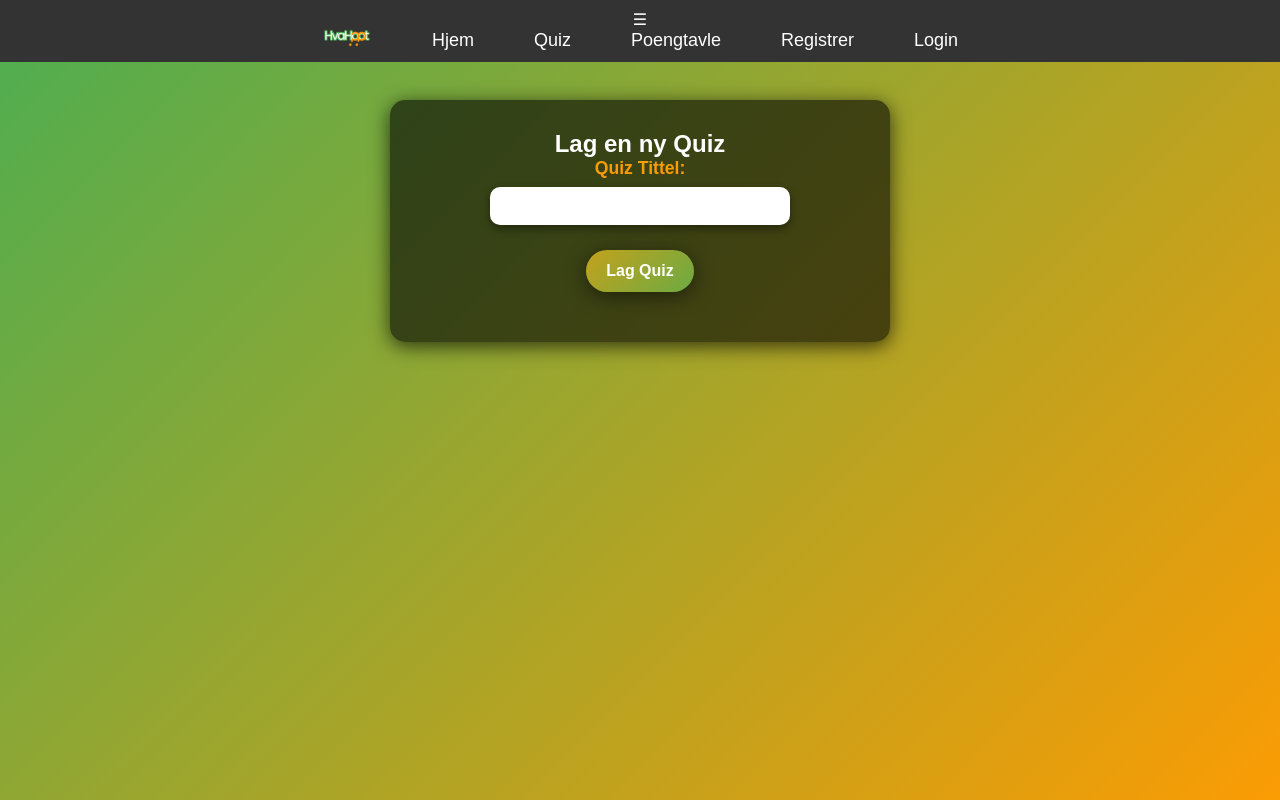
After one commit to Odyi/DuoOppgave, a Flask app: page /create_quiz in a window 1280 px wide. The commit adds this page. Run offline with Flask 3, Linux system fonts and the light colour scheme; a user stored in the database is signed in.

Commit message:
fixed everything tested backend on my ownt
added everything basically making quizzes adding guests database debugs fixes other solutions for html, base templates, new js, new html side add questions for easier use to connect backend wit hfrontend

```diff
--- a/app.py
+++ b/app.py
@@ -16,7 +16,8 @@ def init_db():
                         password TEXT)''')
     cursor.execute('''CREATE TABLE IF NOT EXISTS quizzes (
                         id INTEGER PRIMARY KEY AUTOINCREMENT,
-                        title TEXT NOT NULL)''')
+                        title TEXT NOT NULL,
+                        creator_id INTEGER)''')
     cursor.execute('''CREATE TABLE IF NOT EXISTS questions (
                         id INTEGER PRIMARY KEY AUTOINCREMENT,
                         quiz_id INTEGER,
@@ -31,6 +32,13 @@ def init_db():
                         user_id INTEGER,
                         quiz_id INTEGER,
                         score INTEGER)''')
+    cursor.execute('''CREATE TABLE IF NOT EXISTS winners (
+                        id INTEGER PRIMARY KEY AUTOINCREMENT,
+                        user_id INTEGER,
+                        points INTEGER,
+                        quiz_id INTEGER,
+                        FOREIGN KEY (user_id) REFERENCES users(id),
+                        FOREIGN KEY (quiz_id) REFERENCES quizzes(id))''')
     conn.commit()
     conn.close()
 
@@ -39,7 +47,12 @@ def index():
     """Redirect users to login/register if they are not authenticated."""
     if 'user_id' not in session:
         return redirect(url_for('register'))
-    return render_template('index.html')
+    conn = sqlite3.connect('database.db')
+    cursor = conn.cursor()
+    cursor.execute("SELECT * FROM quizzes")
+    quizzes = cursor.fetchall()
+    conn.close()
+    return render_template('index.html', quizzes=quizzes)
 
 @app.route('/register', methods=['GET', 'POST'])
 def register():
@@ -72,7 +85,7 @@ def login():
         conn.close()
         if user and check_password_hash(user[2], password):
             session['user_id'] = user[0]
-            session['is_guest'] = False
+            session['username'] = user[1]
             return redirect(url_for('index'))
         else:
             return "Invalid credentials."
@@ -95,7 +108,7 @@ def guest():
     session['is_guest'] = True  # Mark this session as a guest session
 
     conn.close()
-    return redirect(url_for('quiz'))
+    return redirect(url_for('index'))
 
 @app.route('/logout')
 def logout():
@@ -114,12 +127,90 @@ def logout():
     conn.close()
     return redirect(url_for('index'))
 
-@app.route('/quiz')
-def quiz():
-    """Only allow logged-in users or guests to access the quiz."""
+@app.route('/create_quiz', methods=['GET', 'POST'])
+def create_quiz():
+    """Allow registered users to create quizzes."""
     if 'user_id' not in session:
-        return redirect(url_for('register'))
-    return render_template('quiz.html')
+        return redirect(url_for('login'))
+    if request.method == 'POST':
+        title = request.form['title']
+        user_id = session['user_id']
+        conn = sqlite3.connect('database.db')
+        cursor = conn.cursor()
+        cursor.execute("INSERT INTO quizzes (title, creator_id) VALUES (?, ?)", (title, user_id))
+        quiz_id = cursor.lastrowid
+        conn.commit()
+        conn.close()
+        return redirect(url_for('add_questions', quiz_id=quiz_id))
+    return render_template('create_quiz.html')
+
+@app.route('/add_questions/<int:quiz_id>', methods=['GET', 'POST'])
+def add_questions(quiz_id):
+    """Allow users to add questions to a quiz."""
+    if 'user_id' not in session:
+        return redirect(url_for('login'))
+    if request.method == 'POST':
+        question = request.form['question']
+        option1 = request.form['option1']
+        option2 = request.form['option2']
+        option3 = request.form['option3']
+        option4 = request.form['option4']
+        correct_option = request.form['correct_option']
+        conn = sqlite3.connect('database.db')
+        cursor = conn.cursor()
+        cursor.execute("INSERT INTO questions (quiz_id, question, option1, option2, option3, option4, correct_option) VALUES (?, ?, ?, ?, ?, ?, ?)",
+                       (quiz_id, question, option1, option2, option3, option4, correct_option))
+        conn.commit()
+        conn.close()
+        return redirect(url_for('add_questions', quiz_id=quiz_id))
+    return render_template('add_questions.html', quiz_id=quiz_id)
+
+@app.route('/quiz/<int:quiz_id>')
+def quiz(quiz_id):
+    """Retrieve and display the quiz."""
+    if 'user_id' not in session:
+        return redirect(url_for('login'))
+    conn = sqlite3.connect('database.db')
+    cursor = conn.cursor()
+    cursor.execute("SELECT id, question, option1, option2, option3, option4 FROM questions WHERE quiz_id = ?", (quiz_id,))
+    questions = cursor.fetchall()
+    conn.close()
+    return render_template('quiz.html', questions=questions, quiz_id=quiz_id)
+
+@app.route('/api/questions/<int:quiz_id>')
+def api_questions(quiz_id):
+    """API endpoint to retrieve questions for a specific quiz."""
+    conn = sqlite3.connect('database.db')
+    cursor = conn.cursor()
+    cursor.execute("SELECT id, question, option1, option2, option3, option4 FROM questions WHERE quiz_id = ?", (quiz_id,))
+    questions = cursor.fetchall()
+    conn.close()
+    return jsonify(questions)
+
+@app.route('/submit_quiz/<int:quiz_id>', methods=['POST'])
+def submit_quiz(quiz_id):
+    """Handle the submission of quiz answers and calculate score."""
+    if 'user_id' not in session:
+        return redirect(url_for('login'))
+
+    user_id = session['user_id']
+    answers = request.json.get('answers')  # Get answers from the request
+    conn = sqlite3.connect('database.db')
+    cursor = conn.cursor()
+
+    score = 0
+    for qid, answer in answers.items():
+        cursor.execute("SELECT correct_option FROM questions WHERE id = ?", (qid,))
+        correct_option = cursor.fetchone()[0]
+        if correct_option == answer:
+            score += 1
+
+    cursor.execute("INSERT INTO scores (user_id, quiz_id, score) VALUES (?, ?, ?)", (user_id, quiz_id, score))
+    cursor.execute("INSERT INTO winners (user_id, quiz_id, points) VALUES (?, ?, ?)", (user_id, quiz_id, score))
+    conn.commit()
+    conn.close()
+
+    return jsonify({'score': score})
 
 @app.route('/scoreboard')
 def scoreboard():
@@ -127,46 +218,17 @@ def scoreboard():
     conn = sqlite3.connect('database.db')
     cursor = conn.cursor()
     cursor.execute('''
-        SELECT users.username, IFNULL(quizzes.title, 'Ukjent Quiz'), scores.score
-        FROM scores
-        JOIN users ON scores.user_id = users.id
-        LEFT JOIN quizzes ON scores.quiz_id = quizzes.id
-        ORDER BY scores.score DESC
+        SELECT users.username, quizzes.title, winners.points
+        FROM winners
+        JOIN users ON winners.user_id = users.id
+        JOIN quizzes ON winners.quiz_id = quizzes.id
+        ORDER BY winners.points DESC
     ''')
     scores = cursor.fetchall()
     conn.close()
 
     return render_template('scoreboard.html', scores=scores)
 
-
 if __name__ == '__main__':
     init_db()
     app.run(debug=True)
-
-#fix scoreboard
-
-
-
-
-@app.route("/")
-def home():
-    return render_template("index.html")
-
-@app.route("/quiz")
-def quiz():
-    return render_template("quiz.html")
-
-@app.route("/scoreboard")
-def scoreboard():
-    return render_template("scoreboard.html")
-
-@app.route("/registrer")
-def register():
-    return render_template("registrer.html")
-
-@app.route("/login")
-def login():
-    return render_template("login.html")
-
-if __name__ == "__main__":
-    app.run(debug=True)
--- a/static/script.js
+++ b/static/script.js
@@ -1,17 +1,28 @@
 document.addEventListener("DOMContentLoaded", function() {
     if (document.getElementById("quiz-container")) {
-        loadQuiz();
+        const quizId = document.getElementById("quiz-container").getAttribute("data-quiz-id");
+        loadQuiz(quizId);
     }
     if (document.getElementById("scoreboard")) {
         loadScoreboard();
     }
 });
 
+function toggleMenu() {
+    var menu = document.getElementById("nav-menu");
+    if (menu.style.display === "block") {
+        menu.style.display = "none";
+    } else {
+        menu.style.display = "block";
+    }
+}
+
 let currentQuestionIndex = 0;
 let questions = [];
+let userAnswers = {};
 
-function loadQuiz() {
-    fetch("/api/questions")
+function loadQuiz(quizId) {
+    fetch(`/api/questions/${quizId}`)
         .then(response => response.json())
         .then(data => {
             questions = data;
@@ -25,15 +36,23 @@ function showQuestion() {
     let buttons = document.getElementsByClassName("option");
     for (let i = 0; i < buttons.length; i++) {
         buttons[i].textContent = question["option" + (i + 1)];
+        buttons[i].classList.remove("answered");
     }
 }
 
-function answer(choice) {
-    let correct = questions[currentQuestionIndex].correct_option;
-    if (choice === correct) {
-        alert("Riktig!");
-    } else {
-        alert("Feil!");
+function answer(questionId, choice) {
+    userAnswers[questionId] = choice;
+    markAnswered(questionId, choice);
+}
+
+function markAnswered(questionId, choice) {
+    let questionDiv = document.querySelector(`.question[data-question-id='${questionId}']`);
+    let buttons = questionDiv.getElementsByClassName("option");
+    for (let i = 0; i < buttons.length; i++) {
+        buttons[i].classList.remove("answered");
+        if (i === choice - 1) {
+            buttons[i].classList.add("answered");
+        }
     }
 }
 
@@ -42,7 +61,22 @@ function nextQuestion() {
         currentQuestionIndex++;
         showQuestion();
     } else {
-        alert("Quiz ferdig!");
-        window.location.href = "/scoreboard";
+        alert("Ingen flere spørsmål. Send inn din quiz!");
     }
 }
+
+function submitQuiz() {
+    const quizId = document.getElementById("quiz-container").getAttribute("data-quiz-id");
+    fetch(`/submit_quiz/${quizId}`, {
+        method: "POST",
+        headers: {
+            "Content-Type": "application/json"
+        },
+        body: JSON.stringify({ answers: userAnswers })
+    })
+    .then(response => response.json())
+    .then(data => {
+        alert("Din poengsum er: " + data.score);
+        window.location.href = "/scoreboard";
+    });
+}
--- a/static/style.css
+++ b/static/style.css
@@ -13,7 +13,7 @@ body {
     min-height: 100vh;
     display: flex;
     flex-direction: column;
-    justify-content: center;
+    justify-content: flex-start;
     align-items: center;
     text-align: center;
     overflow-x: hidden;
@@ -37,21 +37,64 @@ header h1 {
 }
 
 /* Navigation Styling */
-nav {
-    margin-top: 10px;
+.navbar {
+    background-color: #333;
+    width: 100%;
+    padding: 10px 0;
+    position: fixed;
+    top: 0;
+    left: 0;
+    z-index: 1000;
 }
 
-nav a {
+.navbar ul {
+    list-style: none;
+    padding: 0;
+    margin: 0;
+    display: flex;
+    justify-content: center;
+    align-items: center;
+}
+
+.navbar ul li {
+    position: relative;
+    margin: 0 15px;
+}
+
+.navbar ul li a {
     text-decoration: none;
     color: white;
-    margin: 0 15px;
-    font-weight: bold;
-    transition: color 0.3s;
+    font-size: 18px;
+    padding: 10px 15px;
+    transition: background 0.3s, color 0.3s;
 }
 
-nav a:hover {
-    color: #fb9c04;
-    text-shadow: 0px 0px 10px rgba(255, 255, 255, 0.6);
+.navbar ul li a:hover {
+    background: #555;
+    border-radius: 5px;
+}
+
+.navbar ul ul {
+    display: none;
+    position: absolute;
+    background-color: #333;
+    padding: 0;
+    top: 100%;
+    left: 0;
+}
+
+.navbar ul li:hover > ul {
+    display: block;
+}
+
+.navbar ul ul li {
+    float: none;
+    display: list-item;
+    position: relative;
+}
+
+.navbar ul ul li a {
+    padding: 10px 15px;
 }
 
 /* Main Section Styling */
@@ -62,6 +105,7 @@ main {
     box-shadow: 0px 4px 20px rgba(0, 0, 0, 0.7);
     width: 90%;
     max-width: 500px;
+    margin-top: 100px;
     margin-bottom: 20px;
 }
 
@@ -177,6 +221,14 @@ button:hover {
     box-shadow: 0px 4px 20px rgba(0, 0, 0, 0.6);
 }
 
+/* Answered Option Styling */
+.answered {
+    background-color: #ccc;
+    color: #666;
+    cursor: not-allowed;
+    pointer-events: none;
+}
+
 /* Scoreboard Styling */
 table {
     width: 80%;
@@ -208,42 +260,3 @@ td {
 tr:hover {
     background-color: rgba(255, 255, 255, 0.1);
 }
-
-
-/* Stiler for navigasjonslinjen */
-.navbar {
-    background-color: #333;
-    padding: 10px 0;
-    text-align: center;
-}
-
-.navbar ul {
-    list-style: none;
-    padding: 0;
-    margin: 0;
-    display: flex;
-    justify-content: center;
-}
-
-.navbar ul li {
-    margin: 0 15px;
-}
-
-.navbar ul li a {
-    text-decoration: none;
-    color: white;
-    font-size: 18px;
-    padding: 10px 15px;
-    transition: background 0.3s, color 0.3s;
-}
-
-.navbar ul li a:hover {
-    background: #555;
-    border-radius: 5px;
-}
-
-/* Stiler for innholdet under navbaren */
-.content {
-    padding: 20px;
-    text-align: center;
-}
--- /dev/null
+++ b/templates/base.html
@@ -0,0 +1,29 @@
+<!DOCTYPE html>
+<html lang="no">
+<head>
+    <meta charset="UTF-8">
+    <meta name="viewport" content="width=device-width, initial-scale=1.0">
+    <title>{% block title %}{% endblock %}</title>
+    <link rel="stylesheet" href="{{ url_for('static', filename='style.css') }}">
+    <script defer src="{{ url_for('static', filename='script.js') }}"></script>
+</head>
+<body>
+    <nav class="navbar">
+        <div class="menu-toggle" onclick="toggleMenu()">☰</div>
+        <ul id="nav-menu">
+            <li><a href="{{ url_for('index') }}"><img src="{{ url_for('static', filename='Hvahoot_logo.png') }}" alt="Hvahoot Logo" style="width: 50px; height: auto;"></a></li>
+            <li><a href="{{ url_for('index') }}">Hjem</a></li>
+            <li><a href="#">Quiz</a>
+                <ul>
+                    <li><a href="{{ url_for('quiz', quiz_id=1) }}">Start Quiz</a></li>
+                    <li><a href="{{ url_for('create_quiz') }}">Lag Quiz</a></li>
+                </ul>
+            </li>
+            <li><a href="{{ url_for('scoreboard') }}">Poengtavle</a></li>
+            <li><a href="{{ url_for('register') }}">Registrer</a></li>
+            <li><a href="{{ url_for('login') }}">Login</a></li>
+        </ul>
+    </nav>
+    {% block content %}{% endblock %}
+</body>
+</html>
--- /dev/null
+++ b/templates/create_quiz.html
@@ -0,0 +1,14 @@
+{% extends "base.html" %}
+
+{% block title %}Hvahoot - Lag Quiz{% endblock %}
+
+{% block content %}
+<main>
+    <h2>Lag en ny Quiz</h2>
+    <form method="POST">
+        <label for="title">Quiz Tittel:</label>
+        <input type="text" id="title" name="title" required>
+        <button type="submit">Lag Quiz</button>
+    </form>
+</main>
+{% endblock %}
```
Also changed, not shown: templates/add_questions.html (added, +51 -0 lines), templates/index.html (+11 -52 lines), templates/login.html (+6 -58 lines), templates/quiz.html (+18 -62 lines), templates/register.html (+10 -45 lines), templates/scoreboard.html (+9 -49 lines), trash.md (added, +7 -0 lines), database.db.
